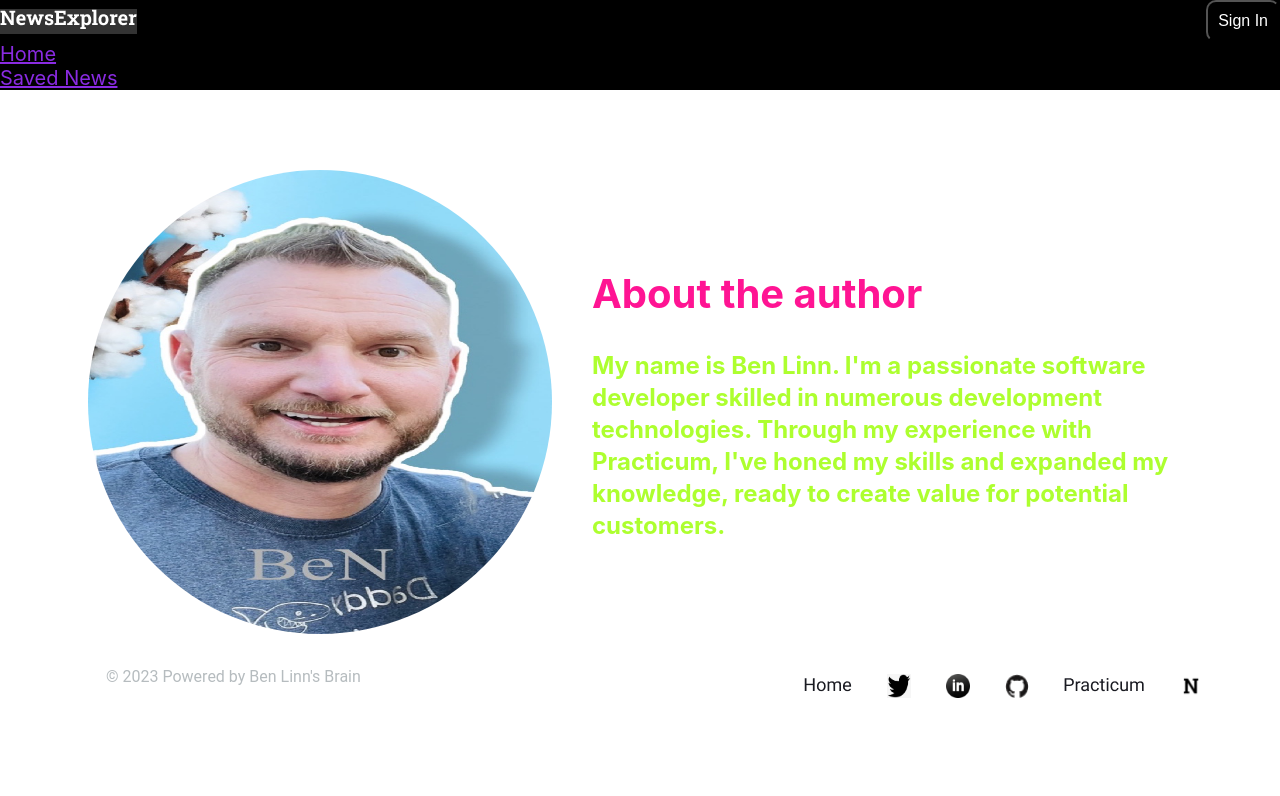
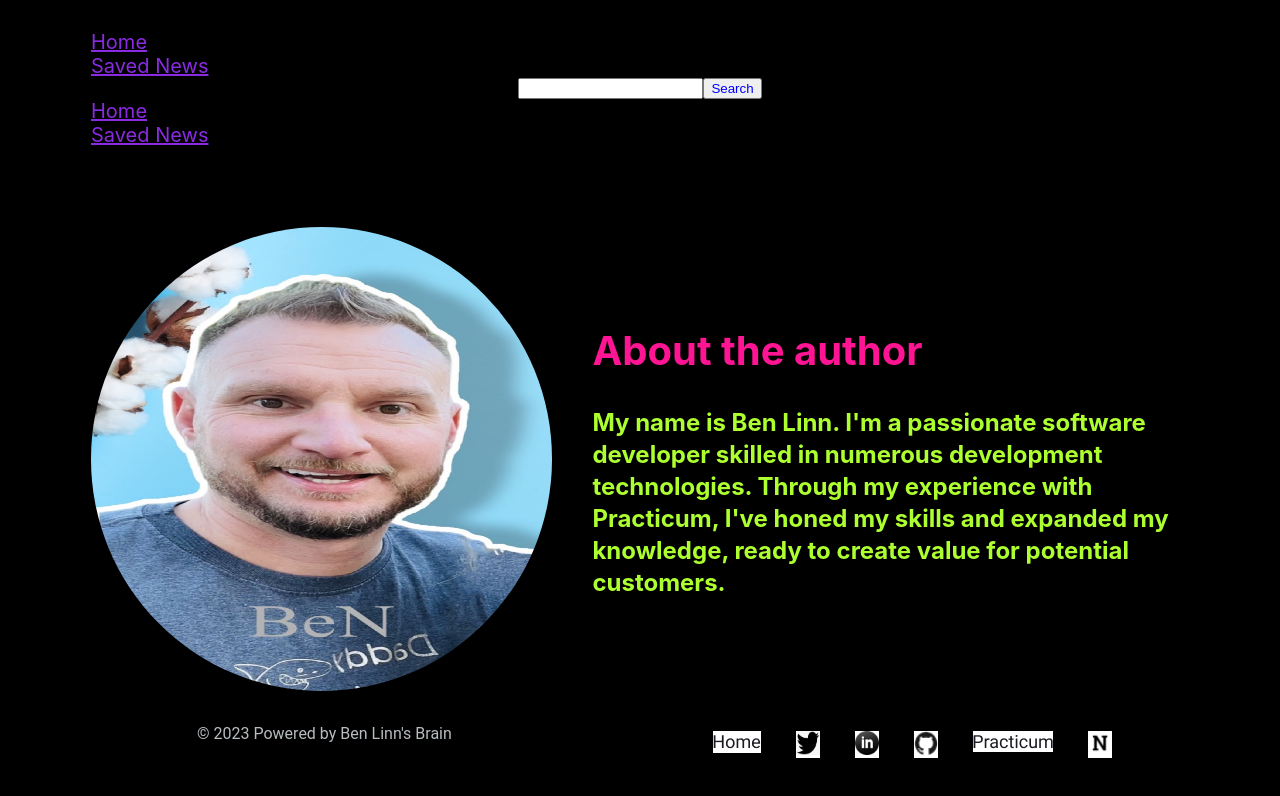
Before and after one commit to blinn26/project-name-frontend, a React (Create React App) app: page /about in a window 1280 px wide. Shown: the top 796 px of the page. Built offline with nearby package versions, Linux system fonts and the light colour scheme; no server answers.

Commit message:
page save

```diff
--- a/src/components/App/App.css
+++ b/src/components/App/App.css
@@ -1,17 +1,3 @@
-.page {
-  background-color: black;
-  padding: 30px;
-  display: flex;
-  flex-direction: column;
-  align-items: center;
-}
-
-.page__wrapper {
-  max-width: 90%;
-  /* adjust this as needed */
-  margin: 0 auto;
-}
-
 .App {
   text-align: center;
   display: flex;
--- a/src/components/App/App.js
+++ b/src/components/App/App.js
@@ -1,12 +1,6 @@
 import React, { useState } from 'react';
-import { Route, Routes } from 'react-router-dom';
-import Header from '../Header/Header';
-import Main from '../Main/Main';
-import SavedNews from '../SavedNews/SavedNews';
-import Footer from '../Footer/Footer';
-import Navigation from '../Navigation/Navigation';
-import About from '../About/About';
-import SignInandUpModal from '../SignInandUpModal/SignInandUpModal';
+
+import PageClass from '../PageClass/PageClass';
 
 function App() {
   const [isModalOpen, setIsModalOpen] = useState(false);
@@ -19,21 +13,7 @@ function App() {
     setIsModalOpen(false);
   };
 
-  return (
-    <div className='page'>
-      <div className='page__wrapper'>
-        <Header onModalOpen={handleModalOpen} />
-        <Navigation />
-        <Routes>
-          <Route path='/' element={<Main />} /> {/* Remove onModalOpen from Main */}
-          <Route path='/saved-news' element={<SavedNews />} />
-          <Route path='/about' element={<About />} />
-        </Routes>
-        <SignInandUpModal isOpen={isModalOpen} onClose={handleModalClose} />
-        <Footer />
-      </div>
-    </div>
-  );
+  return <PageClass isModalOpen={isModalOpen} handleModalOpen={handleModalOpen} handleModalClose={handleModalClose} />;
 }
 
 export default App;
--- a/src/components/Header/Header.js
+++ b/src/components/Header/Header.js
@@ -1,19 +1,12 @@
 import React from 'react';
-import './Header.css';
-import NewsExplorer from '../images/NewsExplorer.png';
+import Navigation from '../Navigation/Navigation';
+import SearchForm from '../SearchForm/SearchForm';
 
-const Header = ({ onModalOpen }) => {
-  console.log(onModalOpen); // This should log the function or undefined if it's not being passed correctly.
-
+const Header = ({ onLoginClick, handleSearchSubmit, isLoggedIn, isHomeActive }) => {
   return (
     <header className='header'>
-      <div className='header__logo'>
-        <img src={NewsExplorer} alt='NewsExplorer Logo' />
-      </div>
-      <h1 className='header__title'>{/* Insert Site Title Here */}</h1>
-      <button className='main__button' onClick={onModalOpen}>
-        Sign In
-      </button>
+      <Navigation onLoginClick={onLoginClick} isLoggedIn={isLoggedIn} isHomeActive={isHomeActive} />
+      <SearchForm handleSearchSubmit={handleSearchSubmit} />
     </header>
   );
 };
--- /dev/null
+++ b/src/components/PageClass/PageClass.css
@@ -0,0 +1,13 @@
+.page {
+  background-color: black;
+  padding: 30px;
+  display: flex;
+  flex-direction: column;
+  align-items: center;
+}
+
+.page__wrapper {
+  max-width: 90%;
+  /* adjust this as needed */
+  margin: 0 auto;
+}
--- /dev/null
+++ b/src/components/PageClass/PageClass.js
@@ -0,0 +1,30 @@
+import React from 'react';
+import Header from '../Header/Header';
+import Main from '../Main/Main';
+import SavedNews from '../SavedNews/SavedNews';
+import Footer from '../Footer/Footer';
+import Navigation from '../Navigation/Navigation';
+import About from '../About/About';
+import SignInandUpModal from '../SignInandUpModal/SignInandUpModal';
+import { Route, Routes } from 'react-router-dom';
+import './PageClass.css';
+
+const PageClass = ({ isModalOpen, handleModalOpen, handleModalClose }) => {
+  return (
+    <div className='page'>
+      <div className='page__wrapper'>
+        <Header onModalOpen={handleModalOpen} />
+        <Navigation />
+        <Routes>
+          <Route path='/' element={<Main />} />
+          <Route path='/saved-news' element={<SavedNews />} />
+          <Route path='/about' element={<About />} />
+        </Routes>
+        <SignInandUpModal isOpen={isModalOpen} onClose={handleModalClose} />
+        <Footer />
+      </div>
+    </div>
+  );
+};
+
+export default PageClass;
```
